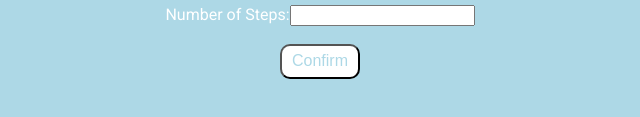
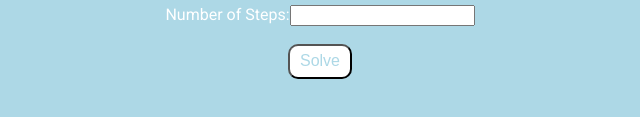
Before and after one commit to antonstengel/eulers_method, a plain HTML site: page index.html in a window 1280 px wide. Shown: the part 193-310 px from the top of the page, 320-960 px from the left. Drawn offline with Linux system fonts and the light colour scheme.

Commit message:
Update index.html

```diff
--- a/index.html
+++ b/index.html
@@ -3,9 +3,9 @@
 
 <head>
     <title>Euler's Rule Solver</title>
-    <meta name="viewport" content="width=device-width, initial-scale=1.0">
     <link rel="stylesheet" href="style.css" />
     <link href="https://fonts.googleapis.com/css?family=Roboto:400,700|Slabo+27px" rel="stylesheet">
+    <meta name="viewport" content="width=device-width, initial-scale=1, maximum-scale=1,user-scalable=0"/>
 </head>
 
 <body>
@@ -36,7 +36,7 @@
                 <input id="stepNum_textfield" style="text-transform: lowercase;" type="number" name="name"> <br>
             </div>
             <div id="input_button_div">
-                <button id="input_button">Confirm</button>
+                <button id="input_button">Solve</button>
             </div>
         </div>
     </div>
```
